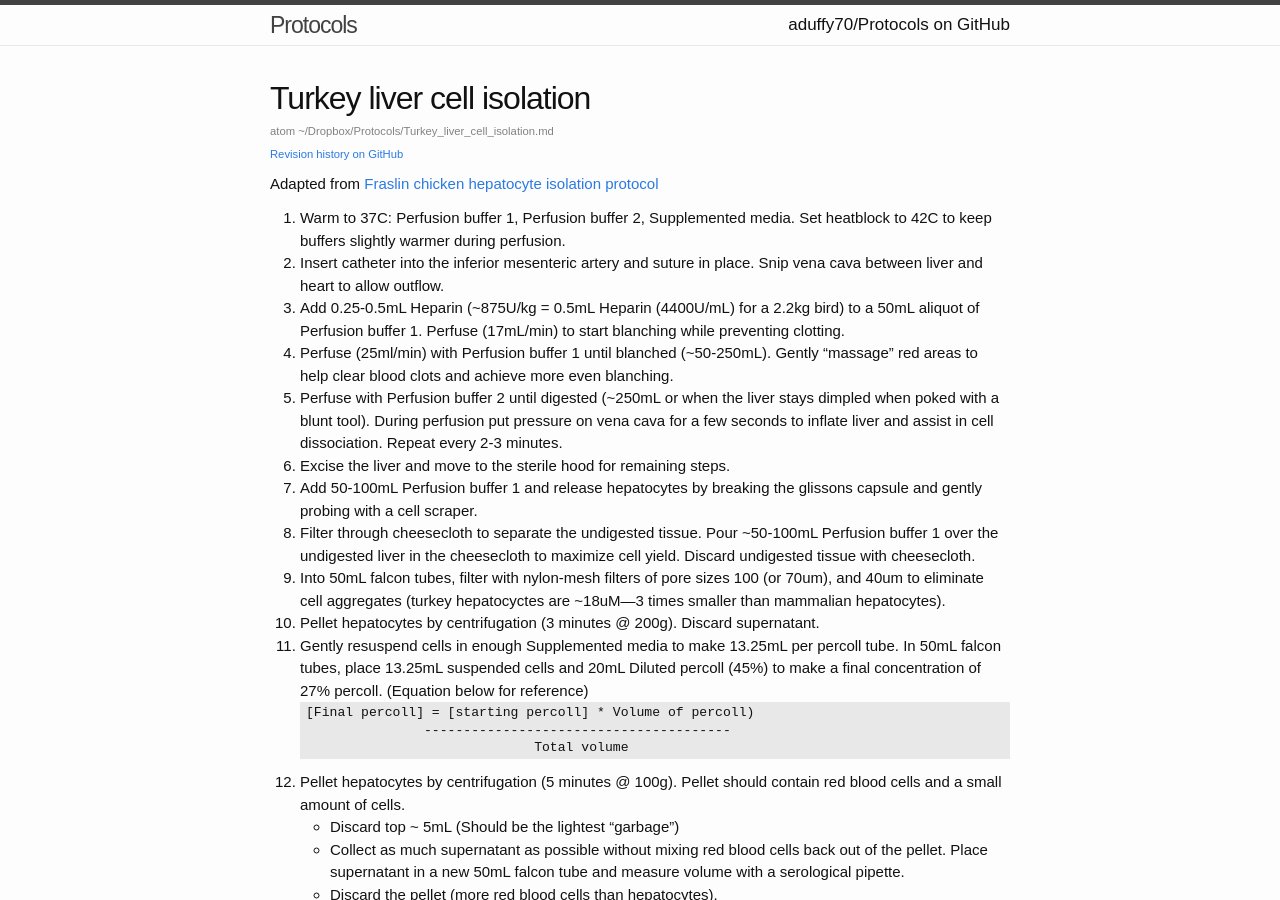
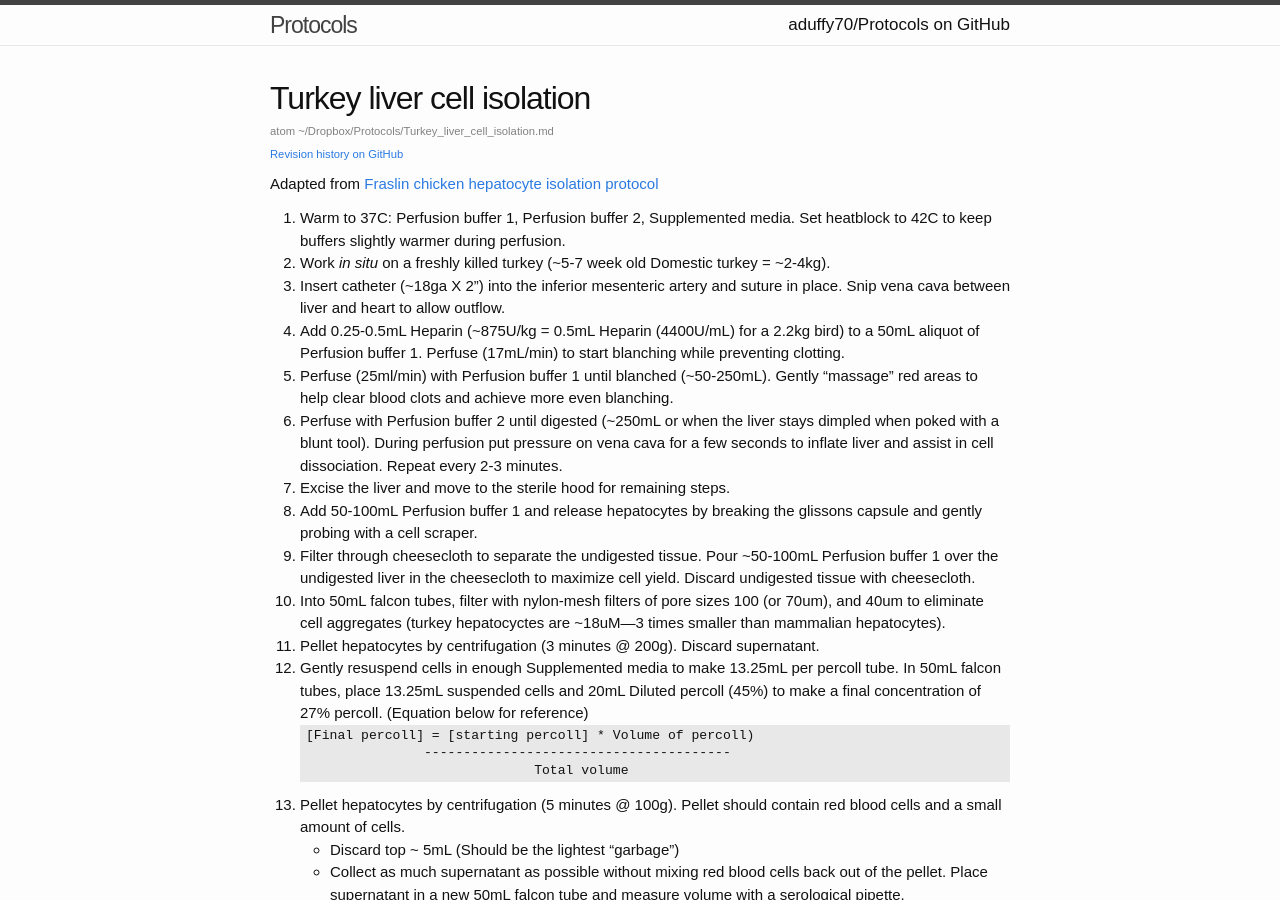
Before and after one commit to aduffy70/Protocols, a Jekyll site: the page built from Turkey_liver_cell_isolation.md, in a window 1280 px wide and 900 px high. Built offline with Jekyll 4.4.1, drawn with Linux system fonts in a browser that asks for light colours; some web fonts are replaced.

Commit message:
Document size/age of turkeys and be specific about in situ perfusion

```diff
--- a/Turkey_liver_cell_isolation.md
+++ b/Turkey_liver_cell_isolation.md
@@ -7,7 +7,8 @@ categories: protocol
 Adapted from [Fraslin chicken hepatocyte isolation protocol][1]
 
 1. Warm to 37C: Perfusion buffer 1, Perfusion buffer 2, Supplemented media. Set heatblock to 42C to keep buffers slightly warmer during perfusion.
-1. Insert catheter into the inferior mesenteric artery and suture in place. Snip vena cava between liver and heart to allow outflow.
+1. Work _in situ_ on a freshly killed turkey (~5-7 week old Domestic turkey = ~2-4kg).
+1. Insert catheter (~18ga X 2") into the inferior mesenteric artery and suture in place. Snip vena cava between liver and heart to allow outflow.
 1. Add 0.25-0.5mL Heparin (~875U/kg = 0.5mL Heparin (4400U/mL) for a 2.2kg bird) to a 50mL aliquot of Perfusion buffer 1. Perfuse (17mL/min) to start blanching while preventing clotting.
 1. Perfuse (25ml/min) with Perfusion buffer 1 until blanched (~50-250mL). Gently "massage" red areas to help clear blood clots and achieve more even blanching.
 1. Perfuse with Perfusion buffer 2 until digested (~250mL or when the liver stays dimpled when poked with a blunt tool). During perfusion put pressure on vena cava for a few seconds to inflate liver and assist in cell dissociation. Repeat every 2-3 minutes.
```
